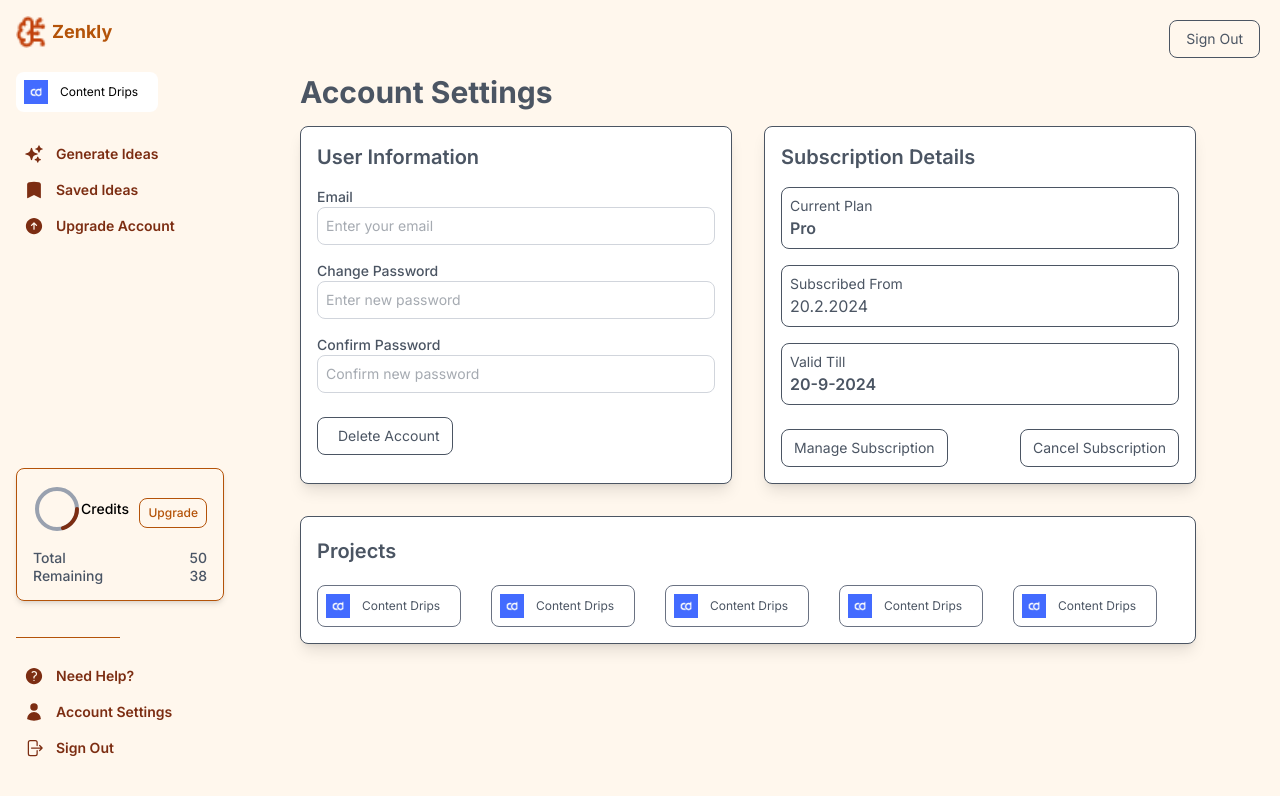
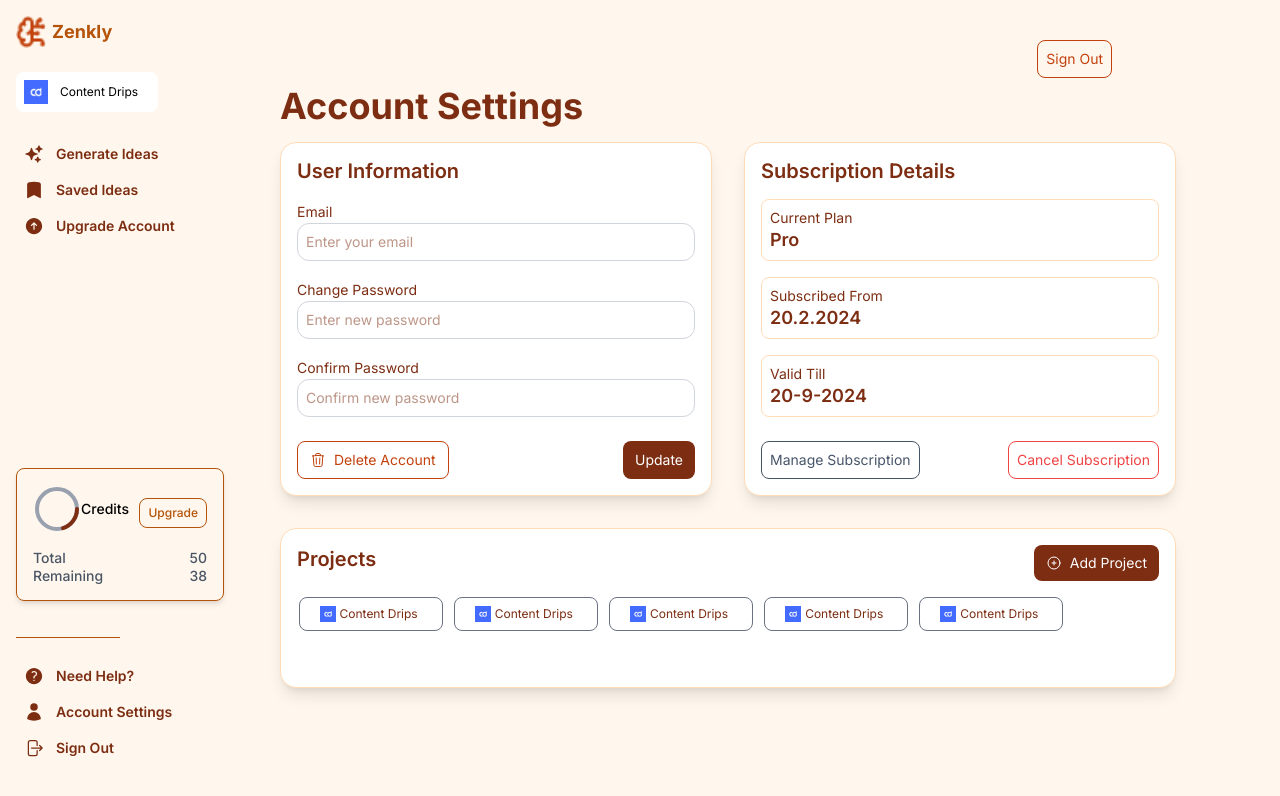
Before and after one commit to RaimaAftab95/ZenklyUpdate, a React (Vite) app: page /account-settings in a window 1280 px wide. Shown: the top 796 px of the page. Built offline with nearby package versions, Linux system fonts and the light colour scheme; no server answers.

Commit message:
Improve account settings UI (#25)

```diff
--- a/src/pages/AccountSettings.jsx
+++ b/src/pages/AccountSettings.jsx
@@ -1,4 +1,5 @@
 import Sidebar from '@components/Sidebar';
+import { PlusCircleIcon, TrashIcon } from '@heroicons/react/24/outline';
 import { useState } from 'react';
 
 export default function AccountSettings() {
@@ -9,141 +10,166 @@ export default function AccountSettings() {
   };
 
   return (
-    <div className="bg-secondary-light flex min-h-screen">
+    <div className="flex min-h-screen">
       <Sidebar />
-      <main className="flex-1 p-5 md:ml-10">
-        <div className="mb-4 flex justify-end">
-          <button className="border-primary-lighter text-primary-lighter rounded-lg border px-3 py-2 text-sm md:px-4 md:py-2">
-            Sign Out
-          </button>
+      <main className="flex-1 p-10">
+        <div className="mb-4 flex w-full max-w-4xl flex-col">
+          <div className="flex w-full justify-end pr-0 md:pr-16">
+            <button
+              className="rounded-lg border p-2 text-sm leading-5"
+              style={{ borderColor: '#C2410C', color: '#C2410C' }}
+            >
+              Sign Out
+            </button>
+          </div>
+          <h1 className="text-secondary mt-2 text-4xl font-bold">
+            Account Settings
+          </h1>
         </div>
 
-        <h1 className="text-primary-dark mb-4 text-2xl font-bold md:text-3xl">
-          Account Settings
-        </h1>
-
-        {/* Main Content Box */}
-        <div className="grid w-full max-w-4xl grid-cols-1 gap-4 md:grid-cols-2 md:gap-8">
-          {/* User Box */}
-          <div className="border-secondary-lighter w-full rounded-lg border bg-white p-4 shadow-lg">
-            <h2 className="text-primary-dark mb-4 text-lg font-semibold md:text-xl">
+        {/* Main Content*/}
+        <div className="text-secondary grid w-full max-w-4xl grid-cols-1 gap-4 md:grid-cols-2 md:gap-8">
+          {/* User*/}
+          <div
+            className="w-full rounded-2xl border bg-white p-4 shadow-lg"
+            style={{ borderColor: '#FFDCB7' }}
+          >
+            <h2 className="mb-4 text-xl leading-6 font-semibold">
               User Information
             </h2>
 
             <div className="space-y-4">
               <div>
-                <label
-                  htmlFor="email"
-                  className="text-primary-dark block text-sm font-medium"
-                >
+                <label htmlFor="email" className="text-sm leading-5">
                   Email
                 </label>
                 <input
                   type="email"
                   id="email"
                   placeholder="Enter your email"
-                  className="focus:border-primary w-full rounded-lg border border-gray-300 p-2 text-sm focus:outline-hidden"
+                  className="focus:border-primary w-full rounded-xl border border-gray-300 p-2 text-sm focus:outline-hidden"
                 />
               </div>
 
               <div>
-                <label
-                  htmlFor="password"
-                  className="text-primary-dark block text-sm font-medium"
-                >
+                <label htmlFor="password" className="text-sm leading-5">
                   Change Password
                 </label>
                 <input
                   type="password"
                   id="password"
                   placeholder="Enter new password"
-                  className="focus:border-primary w-full rounded-lg border border-gray-300 p-2 text-sm focus:outline-hidden"
+                  className="focus:border-primary w-full rounded-xl border border-gray-300 p-2 text-sm focus:outline-hidden"
                 />
               </div>
 
               <div>
-                <label
-                  htmlFor="confirmPassword"
-                  className="text-primary-dark block text-sm font-medium"
-                >
+                <label htmlFor="confirmPassword" className="text-sm leading-5">
                   Confirm Password
                 </label>
                 <input
                   type="password"
                   id="confirmPassword"
                   placeholder="Confirm new password"
-                  className="focus:border-primary w-full rounded-lg border border-gray-300 p-2 text-sm focus:outline-hidden"
+                  className="focus:border-primary w-full rounded-xl border border-gray-300 p-2 text-sm focus:outline-hidden"
                 />
               </div>
             </div>
 
             <div className="mt-6 flex flex-col justify-between gap-2 md:flex-row md:gap-0">
-              <button className="border-primary-lighter text-primary-lighter flex items-center justify-center gap-2 rounded-lg border px-3 py-2 text-sm">
-                <i className="fas fa-trash text-primary cursor-pointer"></i>
+              <button
+                className="flex items-center justify-center gap-2 rounded-lg border px-3 py-2 text-sm leading-5"
+                style={{ borderColor: '#C2410C', color: '#C2410C' }}
+              >
+                <TrashIcon
+                  className="h-4 w-4 cursor-pointer"
+                  style={{ color: '#C2410C' }}
+                />
                 Delete Account
               </button>
-              <button className="bg-primary-dark rounded-lg px-3 py-2 text-sm text-white">
+              <button className="bg-secondary rounded-lg px-3 py-2 text-sm leading-5 text-white">
                 Update
               </button>
             </div>
           </div>
 
-          {/* Subscription Box */}
-          <div className="border-secondary-lighter w-full rounded-lg border bg-white p-4 shadow-lg">
-            <h2 className="text-primary-dark mb-4 text-lg font-semibold md:text-xl">
+          {/*Subscription*/}
+          <div
+            className="w-full rounded-2xl border bg-white p-4 shadow-lg"
+            style={{ borderColor: '#FFDCB7' }}
+          >
+            <h2 className="mb-4 text-xl leading-6 font-semibold">
               Subscription Details
             </h2>
 
             <div className="space-y-4">
-              <div className="border-secondary-lighter rounded-lg border p-2">
-                <p className="text-primary-dark text-sm">Current Plan</p>
-                <p className="text-primary-dark font-semibold">Pro</p>
+              <div
+                className="rounded-lg border p-2"
+                style={{ borderColor: '#FFDCB7' }}
+              >
+                <p className="text-sm leading-5">Current Plan</p>
+                <p className="text-lg leading-6 font-semibold">Pro</p>
               </div>
 
-              <div className="border-secondary-lighter rounded-lg border p-2">
-                <p className="text-primary-dark text-sm">Subscribed From</p>
-                <p className="text-primary-dark">20.2.2024</p>
+              <div
+                className="rounded-lg border p-2"
+                style={{ borderColor: '#FFDCB7' }}
+              >
+                <p className="text-sm leading-5">Subscribed From</p>
+                <p className="text-lg leading-6 font-semibold">20.2.2024</p>
               </div>
 
-              <div className="border-secondary-lighter rounded-lg border p-2">
-                <p className="text-primary-dark text-sm">Valid Till</p>
-                <p className="text-primary-dark font-semibold">20-9-2024</p>
+              <div
+                className="rounded-lg border p-2"
+                style={{ borderColor: '#FFDCB7' }}
+              >
+                <p className="text-sm leading-5">Valid Till</p>
+                <p className="text-lg leading-6 font-semibold">20-9-2024</p>
               </div>
             </div>
 
             <div className="mt-6 flex flex-col justify-between gap-2 md:flex-row md:gap-0">
-              <button className="border-slategray text-slategray rounded-lg border px-3 py-2 text-sm">
+              <button
+                className="rounded-lg border px-0.5 py-2 text-sm leading-5 sm:p-2"
+                style={{ borderColor: '#475569', color: '#475569' }}
+              >
                 Manage Subscription
               </button>
-              <button className="border-red text-red rounded-lg border px-3 py-2 text-sm">
+              <button
+                className="border-red text-red rounded-lg border px-0.5 py-2 text-sm leading-5 sm:p-2"
+                style={{ borderColor: '#EF4444', color: '#EF4444' }}
+              >
                 Cancel Subscription
               </button>
             </div>
           </div>
 
           {/* Projects Box*/}
-          <div className="border-secondary-lighter col-span-1 w-full rounded-lg border bg-white p-4 shadow-lg md:col-span-2">
+          <div
+            className="col-span-1 w-full rounded-2xl border bg-white p-4 shadow-lg md:col-span-2"
+            style={{ borderColor: '#FFDCB7' }}
+          >
             <div className="mb-4 flex items-center justify-between">
-              <h2 className="text-primary-dark text-lg font-semibold md:text-xl">
-                Projects
-              </h2>
-              <button className="bg-primary-dark flex items-center gap-2 rounded-lg px-3 py-2 text-sm text-white">
-                <i className="fa-solid fa-circle-plus"></i>
+              <h2 className="mb-2 text-xl leading-6 font-semibold">Projects</h2>
+              <button className="bg-secondary flex items-center gap-2 rounded-lg px-3 py-2 text-sm text-white">
+                <PlusCircleIcon className="h-4 w-4" />
                 Add Project
               </button>
             </div>
-
-            <div className="grid w-full grid-cols-1 gap-2 sm:grid-cols-2 md:grid-cols-5">
+            <div className="mb-10 grid w-full max-w-3xl grid-cols-1 gap-2 sm:grid-cols-2 md:grid-cols-3 lg:grid-cols-5">
               {[...Array(5)].map((_, index) => (
-                <div key={index} className="relative">
+                <div
+                  key={index}
+                  className="relative flex items-center justify-center"
+                >
                   <button
-                    className="flex cursor-pointer items-center space-x-3 rounded-lg border border-gray-500 p-2 text-xs focus:outline-hidden"
+                    className="flex cursor-pointer items-center space-x-1 rounded-lg border border-gray-500 px-5 py-2 text-xs focus:outline-hidden"
                     onClick={toggleDropdown}
                   >
                     <img
                       src="/images/cd-icon-image.png"
                       alt="Dropdown Icon"
-                      className="h-6 w-6"
+                      className="h- w-4"
                     />
                     <span>Content Drips</span>
                     <i
```
